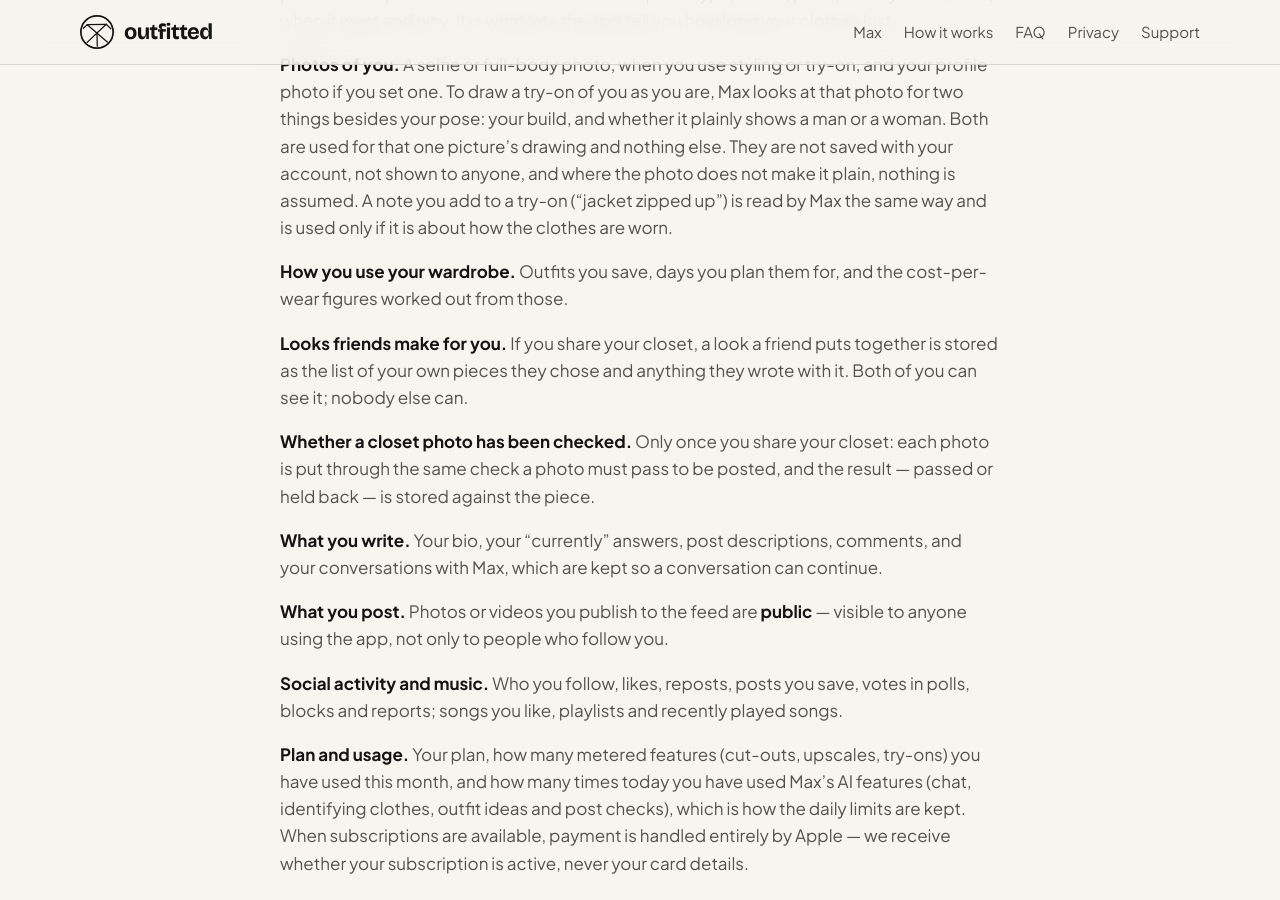
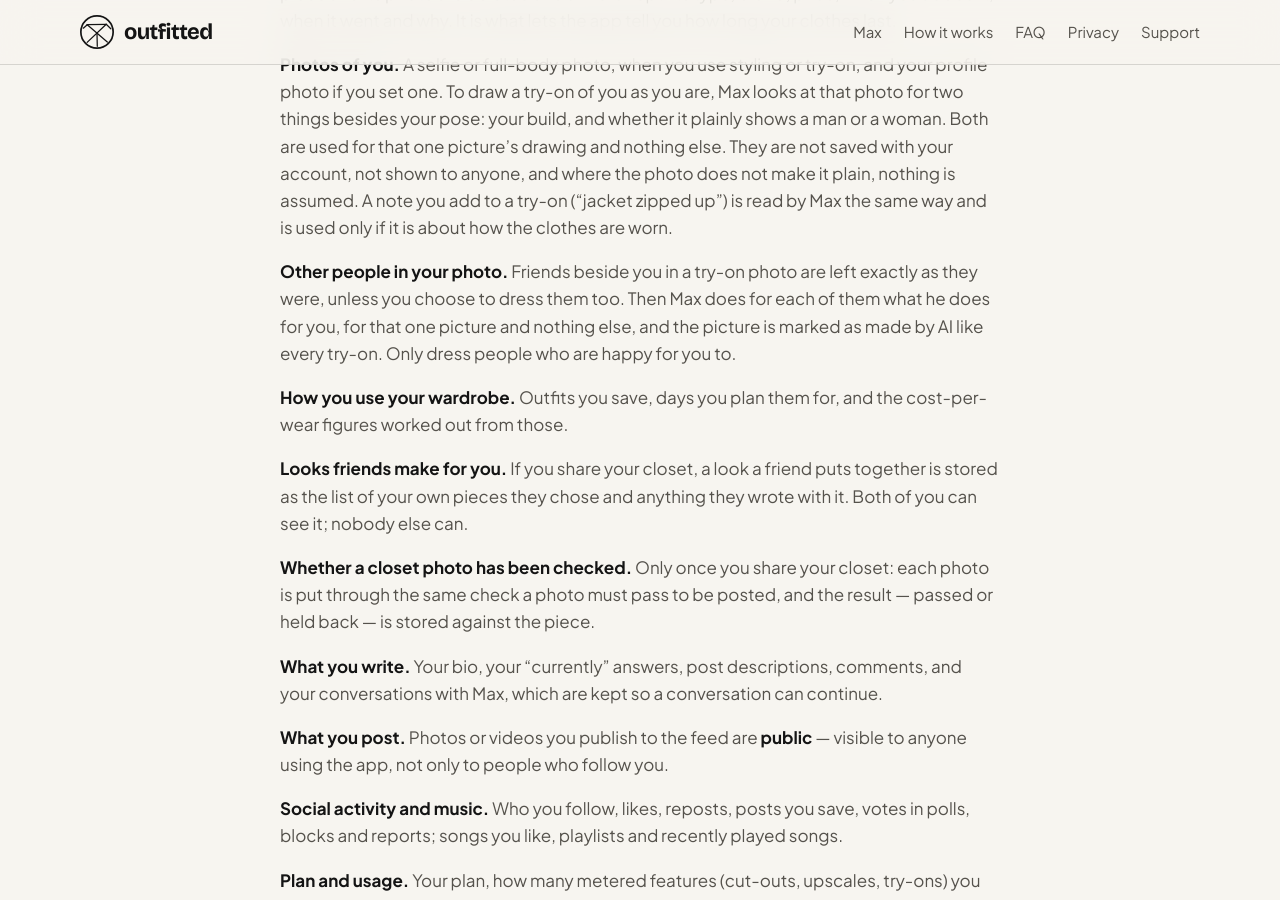
Before and after one commit to VYRA01/outfitted-legal, a Jekyll site: the page built from privacy.md, in a window 1280 px wide and 900 px high, scrolled down 929 px. Built offline with Jekyll 4.4.1, drawn with Linux system fonts in a browser that asks for light colours; our own code applies the rules of GitHub Pages for plain Markdown files.

Commit message:
Privacy: other people in a try-on photo
Friends beside you are left as they were unless you choose to dress them
too; then Max does for each what he does for you, for that one picture,
marked as made by AI. Only dress people who are happy for you to.

Co-Authored-By: Claude Opus 5.5 <noreply@anthropic.com>

```diff
--- a/privacy.md
+++ b/privacy.md
@@ -47,6 +47,12 @@ drawing and nothing else. They are not saved with your account, not shown to
 anyone, and where the photo does not make it plain, nothing is assumed. A note
 you add to a try-on ("jacket zipped up") is read by Max the same way and is
 used only if it is about how the clothes are worn.
+
+**Other people in your photo.** Friends beside you in a try-on photo are left
+exactly as they were, unless you choose to dress them too. Then Max does for
+each of them what he does for you, for that one picture and nothing else, and
+the picture is marked as made by AI like every try-on. Only dress people who
+are happy for you to.
 
 **How you use your wardrobe.** Outfits you save, days you plan them for, and the
 cost-per-wear figures worked out from those.
```
